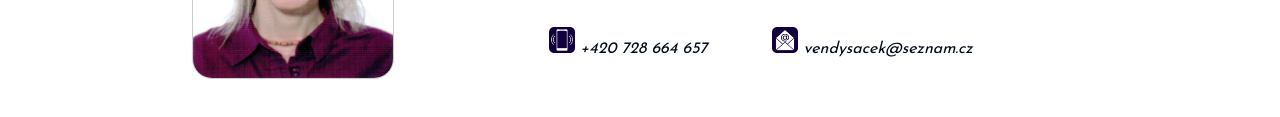
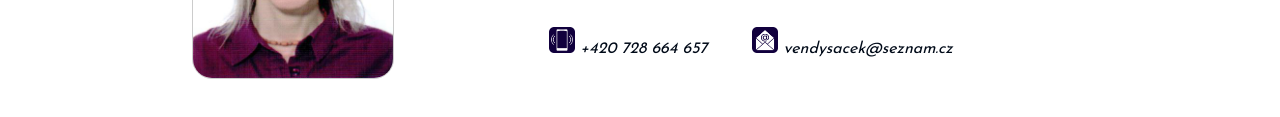
Before and after one commit to wendykr/zivotopis, a plain HTML site: page index.html in a window 1280 px wide. Shown: the part 471-588 px from the top of the page. Drawn offline with Linux system fonts and the light colour scheme.

Commit message:
Odebraný znak navíc </span>

```diff
--- a/index.html
+++ b/index.html
@@ -31,7 +31,7 @@
     <p>Jak na vlastní web bez nutnosti open source řešení mě motivovalo se samostudiem vzdělávat v oblasti frontendu a backendu, abych si dokázala vytvořit vlastní web.
     Své dosavadní zkušenosti a znalosti bych ráda prohlubovala spoluúčastí na reálných projektech s možností profesního růstu a učením se od zkušenějšího týmu.
     Zodpovědně odvádím práci, za kterou vidím své výsledky a svou pečlivostí upřednostňuji kvalitně odvedenou práci nad kvantitou.</p>
-    <p><span><img class="icon-mobile" src="images/phone.png" alt="Ikona mobil"> <a href="tel:420728664657">+420 728 664 657</a></span> <span></span><img class="icon-mail" src="images/mail.png" alt="Ikona mail"> <a href="mailto:vendysacek@seznam.cz">vendysacek@seznam.cz</a></span></p>
+    <p><span><img class="icon-mobile" src="images/phone.png" alt="Ikona mobil"> <a href="tel:420728664657">+420 728 664 657</a></span> <span><img class="icon-mail" src="images/mail.png" alt="Ikona mail"> <a href="mailto:vendysacek@seznam.cz">vendysacek@seznam.cz</a></span></p>
 </section>
 
 <!-- DOVEDNOSTI -->
```
